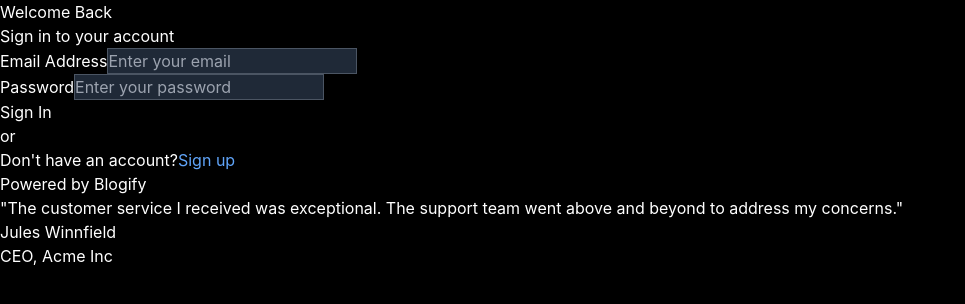
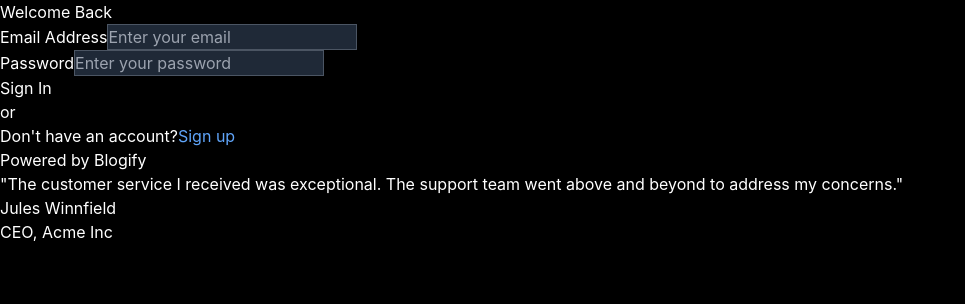
Before and after one commit to SwastikaPradhan/Blogify, a React (Vite) app in the folder frontend/: page /signin in a window 1280 px wide. Shown: the top 304 px of the page, without its empty margins (0-965 px from the left). Built offline with nearby package versions, Linux system fonts and the light colour scheme.

Commit message:
updated ui :

```diff
--- a/frontend/src/components/Auth.tsx
+++ b/frontend/src/components/Auth.tsx
@@ -34,9 +34,7 @@ export const Auth = ({ type }: { type: "signup" | "signin" }) => {
                         <h1 className="text-3xl font-bold text-white mb-2">
                             {type === "signup" ? "Create Account" : "Welcome Back"}
                         </h1>
-                        <p className="text-gray-400 text-sm">
-                            {type === "signup" ? "Join our community today" : "Sign in to your account"}
-                        </p>
+
                     </div>
 
                     {/* Form */}
```
